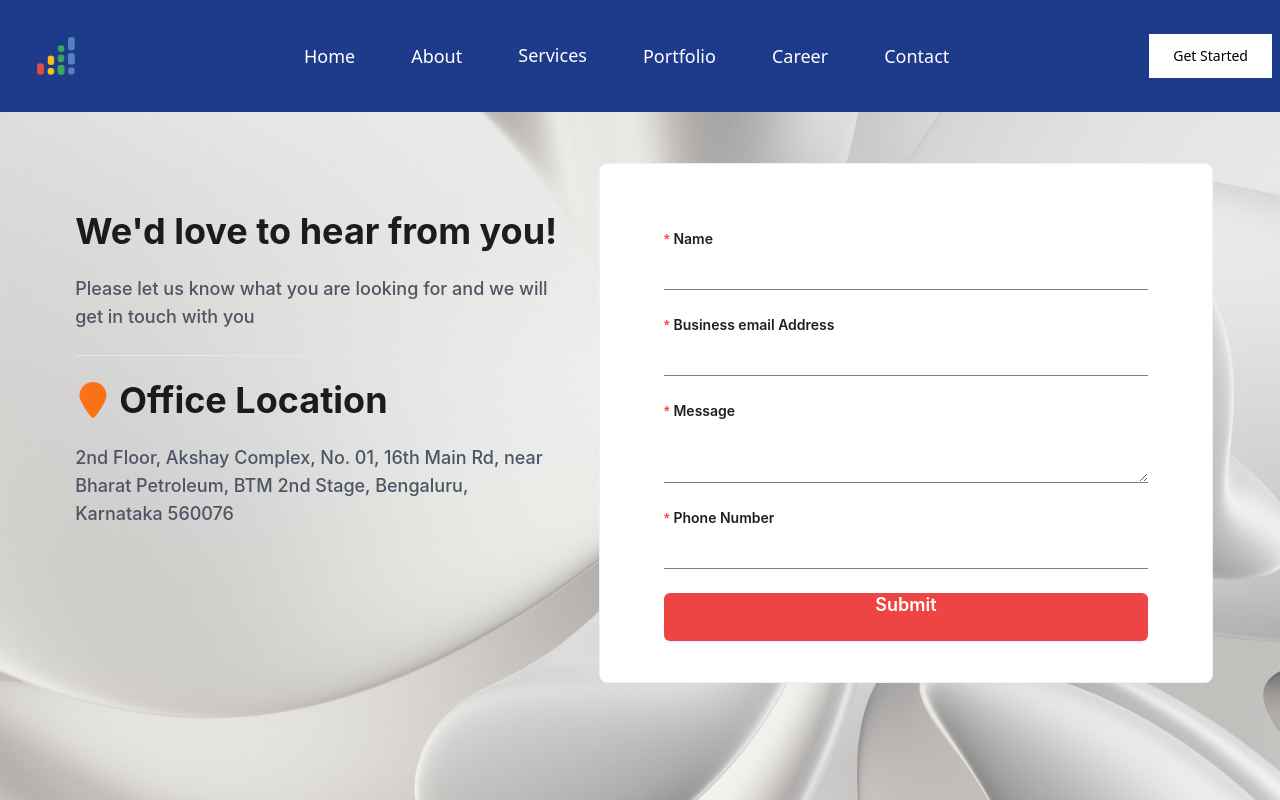
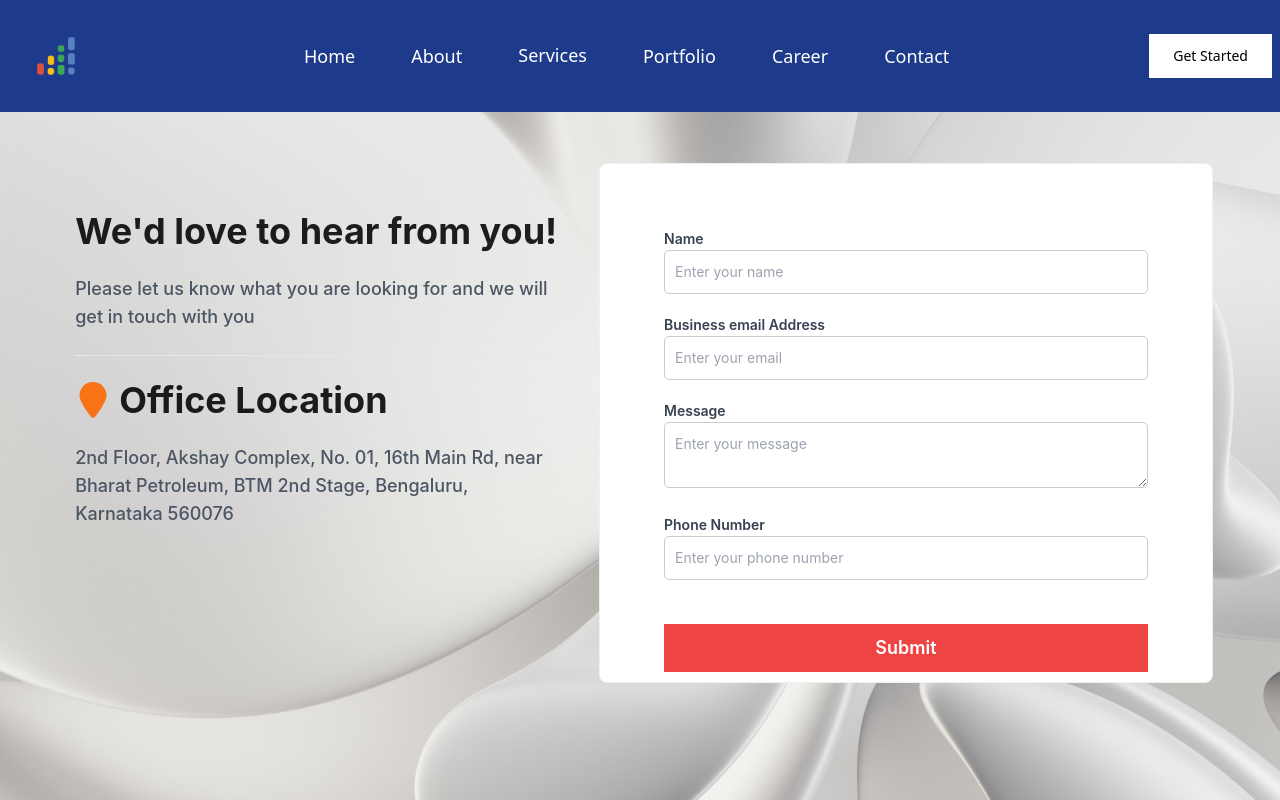
Before and after one commit to akshitchowdhury/Innomatrics_Site, a React (Create React App) app: page /contact in a window 1280 px wide. Shown: the top 800 px of the page. Built offline with nearby package versions, Linux system fonts and the light colour scheme.

Commit message:
contact done

```diff
--- a/src/components/Career/Caree.css
+++ b/src/components/Career/Caree.css
@@ -4,6 +4,13 @@
     padding: 25%;
   } */
 
+  .career-section{
+    height: 60vh; /* Adjust height as needed */
+    background-image: url('../../assets/careerHero.webp');
+    background-size: cover;
+    background-position: center;
+    background-attachment: fixed;
+  }
   .career-title {
     font-size: 24px;
     font-weight: bold;
@@ -57,7 +64,6 @@
     padding: 5%;
     margin: 0 auto;
 
-    background-image: url('../../assets/careerBg.jpg');
     background-attachment: fixed;
     background-size: cover;
 }
--- a/src/components/Career/Career.jsx
+++ b/src/components/Career/Career.jsx
@@ -55,6 +55,20 @@ const CareerComponent = forwardRef((props, ref) => {
 
   return (
     <>
+     <section className="career-section bg-cover  bg-center" ref={ref}>
+        <div className="container mx-auto px-4 py-20 md:py-40">
+          <div className="flex flex-col  items-start justify-start gap-4 text-start">
+            <h1 className="text-3xl font-bold text-white md:text-5xl">
+              Career
+            </h1>
+
+            <p className="text-xl font-semibold text-gray-100 md:text-2xl">
+              Build a robust career and be a part of our team
+            </p>
+            <hr className="text-sky-600 w-[50%] " />
+          </div>
+        </div>
+      </section>
       <div ref={ref} className="career-container ">
         <div className="career-content">
           <div className="career-image">
--- a/src/components/Contact/InquiryForm/InquiryForm.jsx
+++ b/src/components/Contact/InquiryForm/InquiryForm.jsx
@@ -1,78 +1,100 @@
-import React, { useState } from "react";
-import { Card, Form, Input, Button } from "antd"; // Assuming you're using Ant Design components
-import MapLeaflet from "../MapLeaflet/MapLeaflet"; // Import your MapLeaflet component
+import React, { useState, useRef, useEffect } from "react";
+import emailjs from "@emailjs/browser";
+import { Card, Form, Input, Button } from "antd";
 import "./InquiryForm.css";
 import { FaLocationPin, FaLocationPinLock, FaMapLocation, FaMapLocationDot } from "react-icons/fa6";
 const InquiryForm = () => {
-  const onFinish = (values) => {
-    console.log("Received values:", values);
-  };
+  const emailRef = useRef();
+  const nameRef = useRef();
+  const messageRef = useRef();
+  const phoneRef = useRef();
 
-  const onFinishFailed = (errorInfo) => {
-    console.log("Failed:", errorInfo);
+  const [loading, setLoading] = useState(false);
+
+  useEffect(() => {
+    emailjs.init("yYVBr5BddZiFletl9");
+  }, []);
+
+  const handleSubmit = async (e) => {
+    e.preventDefault();
+    const serviceId = "service_hz6vh9l";
+    const templateId = "template_15xt8ef";
+    try {
+      setLoading(true);
+      await emailjs.send(serviceId, templateId, {
+        name: nameRef.current.value,
+        email: emailRef.current.value,
+        message: messageRef.current.value,
+        phone: phoneRef.current.value,
+      });
+      alert("Email successfully sent. Please check your inbox.");
+    } catch (error) {
+      console.error("Error sending email:", error);
+    } finally {
+      setLoading(false);
+    }
   };
 
   return (
-    <Form
-      name="inquiry_form"
-      onFinish={onFinish}
-      onFinishFailed={onFinishFailed}
-      layout="vertical"
-      className="form-title"
-    >
-      <Form.Item
-        label="Name"
+    <form onSubmit={handleSubmit} className="form-title">
+    <div className="form-group">
+      <label htmlFor="name" className="block font-semibold text-gray-700">Name</label>
+      <input
+        type="text"
+        ref={nameRef}
+        id="name"
         name="name"
-        className=" font-semibold text-gray-700"
-        rules={[{ required: true, message: "Please input your name!" }]}
-      >
-        <Input className="enter-name" />
-      </Form.Item>
+        className="form-input"
+        placeholder="Enter your name"
+        required
+      />
+    </div>
 
-      <Form.Item
-        label="Business email Address"
+    <div className="form-group">
+      <label htmlFor="email" className="block font-semibold text-gray-700">Business email Address</label>
+      <input
+        type="email"
+        ref={emailRef}
+        id="email"
         name="email"
-        className=" font-semibold"
-        rules={[
-          { required: true, message: "Please input your email!" },
-          { type: "email", message: "Please enter a valid email address!" },
-        ]}
-      >
-        <Input className="enter-email" />
-      </Form.Item>
+        className="form-input"
+        placeholder="Enter your email"
+        required
+      />
+    </div>
 
-      <Form.Item
-        label="Message"
-        className=" font-semibold"
+    <div className="form-group">
+      <label htmlFor="message" className="block font-semibold text-gray-700">Message</label>
+      <textarea
+        ref={messageRef}
+        id="message"
         name="message"
-        rules={[{ required: true, message: "Please input your message!" }]}
-      >
-        <Input.TextArea className="enter-message" />
-      </Form.Item>
+        className="form-textarea"
+        placeholder="Enter your message"
+        required
+      />
+    </div>
 
-      <Form.Item
-        label="Phone Number"
-        className=" font-semibold"
+    <div className="form-group">
+      <label htmlFor="phone" className="block font-semibold text-gray-700">Phone Number</label>
+      <input
+        type="tel"
+        ref={phoneRef}
+        id="phone"
         name="phone"
-        rules={[
-          { required: true, message: "Please input your phone number!" },
-          {
-            pattern: /^\d{10}$/,
-            message: "Please enter a valid phone number!",
-          },
-        ]}
-      >
-        <Input className="enter-phone" />
-      </Form.Item>
+        className="form-input"
+        placeholder="Enter your phone number"
+        required
+        pattern="[0-9]{10}"
+      />
+    </div>
 
-      <Form.Item>
-        <Button type="primary" className="w-full bg-red-500 h-12" htmlType="submit">
-          <h2 className="text-center p-2 text-white font-semibold text-lg mb-6">Submit</h2>
-        </Button>
-      </Form.Item>
-    </Form>
+    <button type="submit" className="w-full bg-red-500 h-12 text-white font-semibold text-lg mt-6">Submit</button>
+  </form>
   );
 };
+
+
 
 const InquiryAndMapComponent = () => {
   return (
```
Also changed, not shown: src/assets/careerHero.webp (added).
